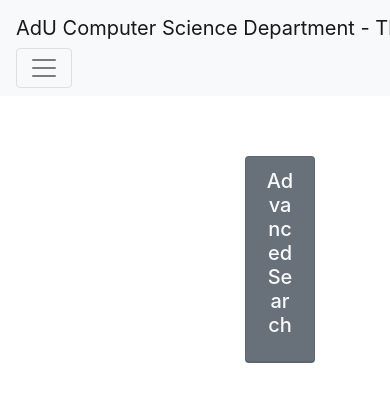
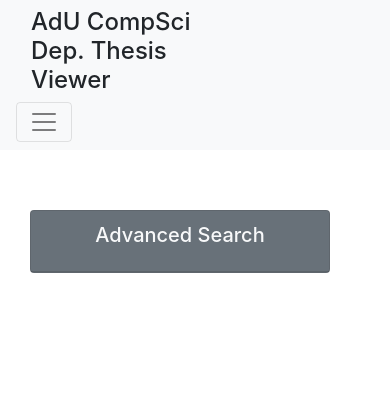
Before and after one commit to Firetryer/ThesisViewingSystem, a Flask app: page /view_thesis in a window 390 px wide; the page is wider, and only the part inside the window is pictured. Shown: the top 402 px of that part. Run offline with Flask 2, Linux system fonts and the light colour scheme; the visitor is signed in with stand-in values (Sample User, id 1); data comes from the database, SQL or seed files in the repository; data that the repository does not hold is empty; some libraries are stand-ins or nearby versions.

Commit message:
More redesigns, made side panels more responsive

```diff
--- a/ThesisViewing/run.py
+++ b/ThesisViewing/run.py
@@ -1,4 +1,4 @@
 from thesisviewing import app
 
 if __name__ == '__main__':
-	app.run(debug=True)
+	app.run(debug=True, host='0.0.0.0')
--- a/ThesisViewing/thesisviewing/models.py
+++ b/ThesisViewing/thesisviewing/models.py
@@ -18,6 +18,8 @@ class User(db.Model, UserMixin):
 
 	def __repr__(self):
 		return f"User('{self.id_number}', '{self.course_dept}')"
+	def full_name(self):
+		return self.first_name + ' ' + self.middle_name +  '' + self.last_name
 	def get_id(self):
 		return self.id_number
 	def is_admin(self):
--- a/ThesisViewing/thesisviewing/static/css/styles.css
+++ b/ThesisViewing/thesisviewing/static/css/styles.css
@@ -26,3 +26,8 @@ position: absolute;
 top: 0; left: 0;
 height: 100%; width: 100%;
 }
+
+
+.nav2 li {
+    margin-right: 45px;
+}
--- a/ThesisViewing/thesisviewing/templates/layout.html
+++ b/ThesisViewing/thesisviewing/templates/layout.html
@@ -18,36 +18,48 @@
 	</head>
 	<body>
 		<header>
-			<nav class="navbar navbar-expand-lg navbar-light bg-light">
-
-			    <div class="mx-auto order-0">
-			        <a class="navbar-brand mx-auto" href="#">AdU Computer Science Department - Thesis Viewing System</a>
+			<nav class="navbar navbar-expand-lg navbar-light bg-light nav2">
+				<div class="order-1">
 			        <button class="navbar-toggler" type="button" data-toggle="collapse" data-target=".dual-collapse2">
 			            <span class="navbar-toggler-icon"></span>
 			        </button>
 		    	</div>
-			    <div class="navbar-collapse collapse w-100 order-3 order-md-1 dual-collapse2">
-			        <ul class="navbar-nav ml-auto">
+		        <div class="mx-auto container row">
+		        	<div class="container-fluid col-7 order-0">
+		        		<h4 class="">AdU CompSci Dep. Thesis Viewer</h4>
+		        	</div>
+		        	<div class="container col-5">
+					    <div class="navbar-collapse collapse w-100 order-3 order-md-1 dual-collapse2 ">
+					        <ul class="navbar-nav ml-auto ">
 
 					            <li class="nav-item {{ 'active' if active_page == 'view_thesis' else '' }}">
-			                <a class="nav-link" href="{{ url_for('view_thesis') }}">Browse Thesis</a>
+					                <a class="nav-link" style="" href="{{ url_for('view_thesis') }}" >Browse Thesis</a>
 					            </li>
+
 					            {% if current_user.is_admin() %}
 					            <li class="nav-item {{ 'active' if active_page == 'admin_dash' else '' }}">
 					                <a class="nav-link" href="{{ url_for('admin_dash') }}">Admin Dashboard</a>
 					            </li>
 					            {% endif %}
-
-			        	{% if current_user.is_authenticated %}
-			            <li class="nav-item">
-			                <a class="btn btn-danger text-light" href="{{ url_for('logout') }}">Logout</a>
+					            <li class="nav-item {{ 'active' if active_page == 'view_thesis' else '' }}">
+					            	<div class="dropdown show">
+						            	<a class="btn dropdown-toggle text-secondary" href="#" id="dropdownMenuLink" data-toggle="dropdown" aria-haspopup="true" aria-expanded="false">
+											Account
+										</a>
+										<div class="dropdown-menu dropdown-menu-right" aria-labelledby="dropdownMenuLink">
+											<a class="dropdown-item" href="#">Account Info</a>
+											<a class="dropdown-item" href="#">Change Password</a>
+											<a class="dropdown-item  text-danger" href="{{ url_for('logout') }}">Logout</a>
+										</div>
+									</div>
 					            </li>
-			            {% endif %}
 					        </ul>
+					    </div>
+					</div>
 				</div>
 			</nav>
 		</header>
-		<main role="main" class="container">
+
 			<div class="container">
 			{% with messages = get_flashed_messages(with_categories=true) %}
 				{% if messages %}
@@ -61,7 +73,7 @@
 
 			{% block content %}{% endblock %}
 			</div>
-		</main>
+
 
 
 		<!-- jQuery (necessary for Bootstrap's JavaScript plugins) -->
--- a/ThesisViewing/thesisviewing/templates/thesis_viewing.html
+++ b/ThesisViewing/thesisviewing/templates/thesis_viewing.html
@@ -2,8 +2,40 @@
 {% set active_page = "view_thesis" %}
 {% block content %}
 
+
 	<div class="container-fluid row">
-		<div class="container-fluid col-8 " >
+
+		<div class="container col-md-4 col-md-pull-4 ">
+			<div id="accordion">
+				<div class="card  bg-secondary" >
+					<div class="card-header" id="dash_header">
+						<a class="card_button" data-toggle="collapse" data-target="#collapseOne" aria-expanded="true" aria-controls="collapseOne" href="#"></a>
+						<h5 class="card-title text-light text-center" > Advanced Search</h5>
+					</div>
+					<div id="collapseOne" class="collapse" aria-labelledby="dash_header" data-parent="#accordion">
+						<div class="card-body ">
+
+							<ul class="list-group ">
+								<li class="list-group-item">
+									<p class="card-text"><a class="text-secondary" href="{{ url_for('view_thesis')}}">Modify / Delete Thesis Records</a></p>
+								</li>
+								<li class="list-group-item">
+									<p class="card-text"><a class="text-secondary" href="{{ url_for('admin_dash')}}">View System Logs</a></p>
+								</li>
+								<li class="list-group-item">
+									<p class="card-text"><a class="text-secondary"  href="{{ url_for('admin_dash')}}">View Users in the System</a></p>
+								</li>
+								<li class="list-group-item">
+									<p class="card-text"><a class="text-secondary"  href="{{ url_for('admin_dash')}}">Back to Dashboard</a></p>
+								</li>
+							</ul>
+
+						</div>
+					</div>
+				</div>
+			</div>
+		</div>
+		<div class="container-fluid col-md-8 col-md-push-8 " >
 				{% for page_num in post.iter_pages(left_edge=1, right_edge=1, left_current=1, right_current=2) %}
 					{% if page_num %}
 						{% if post.page == page_num %}
@@ -64,36 +96,7 @@
 
 
 		</div>
-		<div class="container col-4 ">
-			<div id="accordion">
-				<div class="card  bg-secondary" >
-					<div class="card-header" id="dash_header">
-						<a class="card_button" data-toggle="collapse" data-target="#collapseOne" aria-expanded="true" aria-controls="collapseOne" href="#"></a>
-						<h5 class="card-title text-light text-center" > Advanced Search</h5>
-					</div>
-					<div id="collapseOne" class="collapse" aria-labelledby="dash_header" data-parent="#accordion">
-						<div class="card-body ">
 
-							<ul class="list-group ">
-								<li class="list-group-item">
-									<p class="card-text"><a class="text-secondary" href="{{ url_for('view_thesis')}}">Modify / Delete Thesis Records</a></p>
-								</li>
-								<li class="list-group-item">
-									<p class="card-text"><a class="text-secondary" href="{{ url_for('admin_dash')}}">View System Logs</a></p>
-								</li>
-								<li class="list-group-item">
-									<p class="card-text"><a class="text-secondary"  href="{{ url_for('admin_dash')}}">View Users in the System</a></p>
-								</li>
-								<li class="list-group-item">
-									<p class="card-text"><a class="text-secondary"  href="{{ url_for('admin_dash')}}">Back to Dashboard</a></p>
-								</li>
-							</ul>
-
-						</div>
-					</div>
-				</div>
-			</div>
-		</div>
 	</div>
 
 
```
Also changed, not shown: ThesisViewing/thesisviewing/templates/admin_pages/layout_admin.html (+8 -7 lines), ThesisViewing/thesisviewing/static/image/adulogo.png (added), ThesisViewing/thesisviewing/static/image/compscilogo.png (added). Lines whose indentation alone changed are shown as unchanged.
